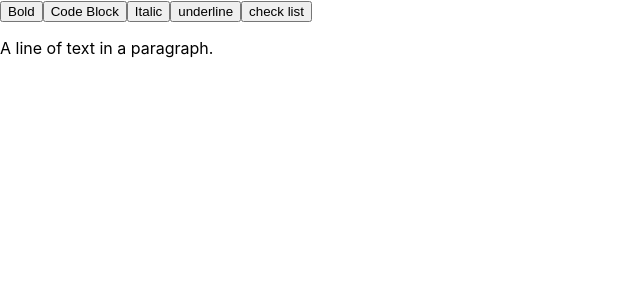
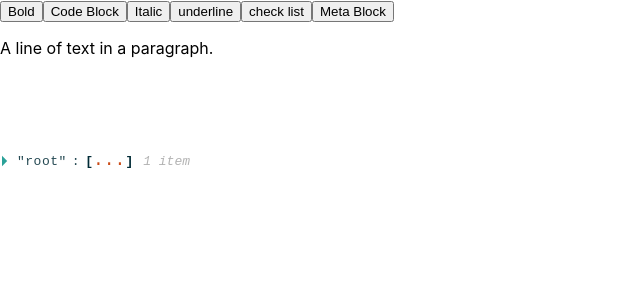
Before and after one commit to ujjwalmishra09/slate, a React (Create React App) app: page / in a window 1280 px wide. Shown: the top 300 px of the page, without its empty margins (0-640 px from the left). Built offline with nearby package versions, Linux system fonts and the light colour scheme.

Commit message:
commit new changes

```diff
--- a/package.json
+++ b/package.json
@@ -11,6 +11,7 @@
     "gh-pages": "^2.1.1",
     "react": "^16.12.0",
     "react-dom": "^16.12.0",
+    "react-json-view": "^1.19.1",
     "react-scripts": "3.3.0",
     "slate": "^0.53.0",
     "slate-history": "^0.53.0",
--- a/src/App.js
+++ b/src/App.js
@@ -7,6 +7,7 @@ import { Slate, Editable, withReact } from 'slate-react'
 import { withHistory } from 'slate-history'
 import MetaElement from './MetaElement'
 import CheckListItemElement from './CheckListItemElement'
+import ReactJson from 'react-json-view'
 
 const CodeElement = props => {
   return (
@@ -39,7 +40,7 @@ const Leaf = ({ attributes, children, leaf }) => {
 
 
 const withCustom = editor => {
-  const { exec } = editor
+  const { exec, isVoid } = editor
 
   editor.exec = command => {
     const { selection } = editor
@@ -89,14 +90,19 @@ const withCustom = editor => {
         {
           type: 'check-list-item',
           checked: false,
-          children: [{ text: '' }]
+          children: [{ text: 'abcd' }]
         }
       )
     }
 
 
     else if (command.type === 'toggle_meta_block') {
-      const meta = { type: 'meta' }
+      const meta = {
+        type: 'meta-block',
+        cooktime: 3,
+        serves: 4,
+        children: [{ text: '' }]
+      }
       Editor.insertNodes(editor, meta)
     }
 
@@ -112,7 +118,6 @@ const withCustom = editor => {
       if (match) {
         const [, path] = match
         const start = Editor.start(editor, path)
-
         if (Point.equals(selection.anchor, start)) {
           Editor.setNodes(
             editor,
@@ -120,7 +125,11 @@ const withCustom = editor => {
             { match: { type: 'check-list-item' } }
           )
           return
+        } else {
+          exec(command)
         }
+      } else {
+        exec(command)
       }
     }
 
@@ -128,6 +137,10 @@ const withCustom = editor => {
     else {
       exec(command)
     }
+  }
+
+  editor.isVoid = element => {
+    return element.type === 'meta-block' ? true : isVoid(element)
   }
 
   return editor
@@ -148,6 +161,15 @@ const CustomEditor = {
     const [match] = Editor.nodes(editor, {
       match: { type: 'code' },
       mode: 'highest',
+    })
+
+    return !!match
+  },
+
+  isMetaBlockActive(editor) {
+    const [match] = Editor.nodes(editor, {
+      match: { type: 'meta-block' },
+      mode: 'all',
     })
 
     return !!match
@@ -186,14 +208,13 @@ const App = () => {
   ])
 
   const renderElement = useCallback(props => {
-    console.log(props.element.type)
     switch (props.element.type) {
       case 'code':
         return <CodeElement {...props} />
-      case 'meta':
+      case 'meta-block':
         return <MetaElement {...props} />
       case 'check-list-item':
-       return <CheckListItemElement {...props} />
+        return <CheckListItemElement {...props} />
       default:
         return <DefaultElement {...props} />
     }
@@ -204,6 +225,7 @@ const App = () => {
   }, [])
 
   return (
+    <>
     <Slate
       editor={editor}
       value={value}
@@ -211,7 +233,6 @@ const App = () => {
       onChange={(value, selection) => {
         setValue(value)
         setSelection(selection)
-        console.log(value)
       }}
     >
       <div>
@@ -255,6 +276,14 @@ const App = () => {
         >
           check list
         </button>
+        <button
+          onMouseDown={event => {
+            event.preventDefault()
+            editor.exec({ type: 'toggle_meta_block' })
+          }}
+        >
+          Meta Block
+        </button>
       </div>
       <Editable
         renderElement={renderElement}
@@ -263,8 +292,6 @@ const App = () => {
           if (!event.ctrlKey) {
             return
           }
-
-          // Replace the `onKeyDown` logic with our new commands.
           switch (event.key) {
             case '`': {
               event.preventDefault()
@@ -282,6 +309,12 @@ const App = () => {
         }}
       />
     </Slate>
+    <br />
+    <br />
+    <br />
+    <br />
+    <ReactJson src={value} collapsed={true}/>
+    </>
   )
 }
 
--- a/src/CheckListItemElement.js
+++ b/src/CheckListItemElement.js
@@ -4,7 +4,6 @@ import { Editor } from 'slate'
 import { css } from 'emotion'
 
 const CheckListItemElement = ({ attributes, children, element }) => {
-  console.log('commming here')
   const editor = useEditor()
   const readOnly = useReadOnly()
   const { checked } = element
--- a/src/MetaElement.js
+++ b/src/MetaElement.js
@@ -1,11 +1,13 @@
 import React from 'react';
 
-const Meta = props => {
-  console.log('meta', props)
+const Meta = ({ attributes, children, element }) => {
+  const handleClick = (e) => {
+    e.preventDefault()
+  }
   return (
-    <div>
-      props
-    </div>
+   <div contentEditable={false} onClick={handleClick}>
+     abcd
+   </div>
   )
 }
 
```
Also changed, not shown: 14 other files (tests, documents, lock files or other folders).
